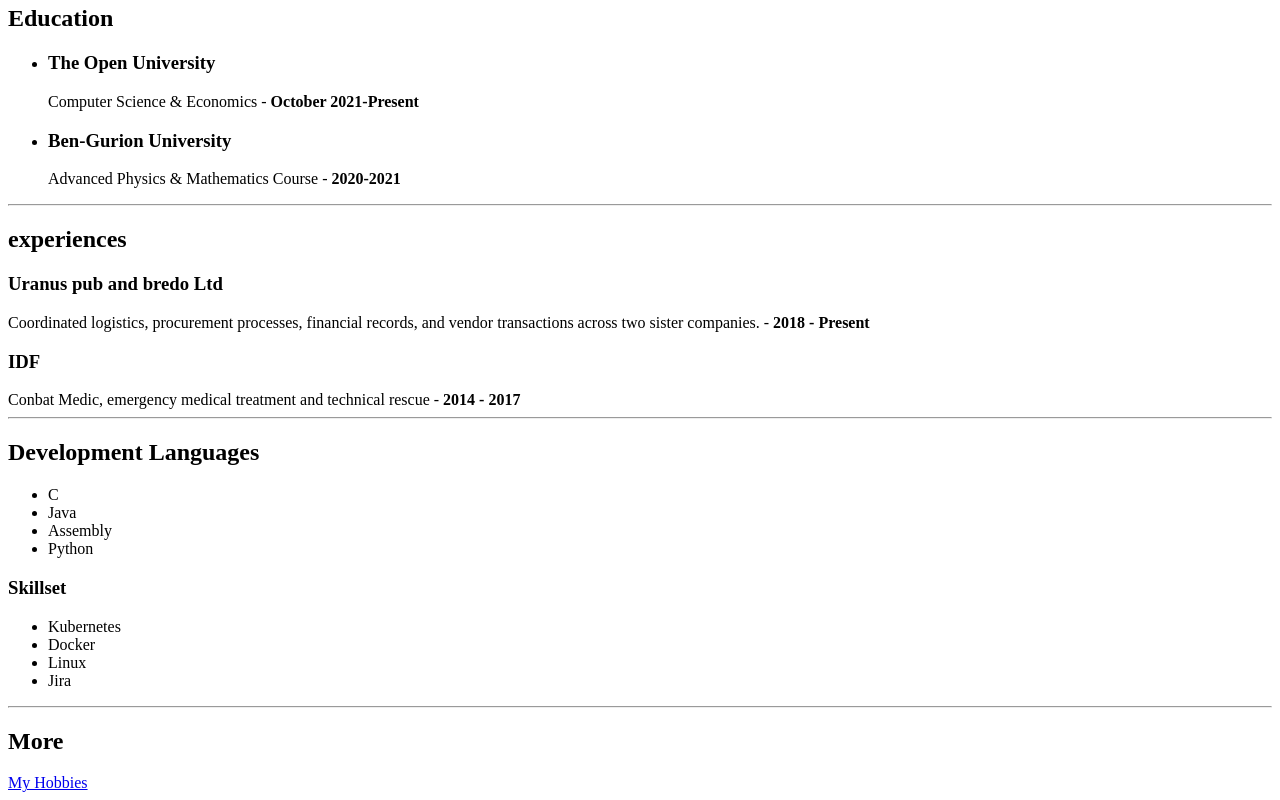
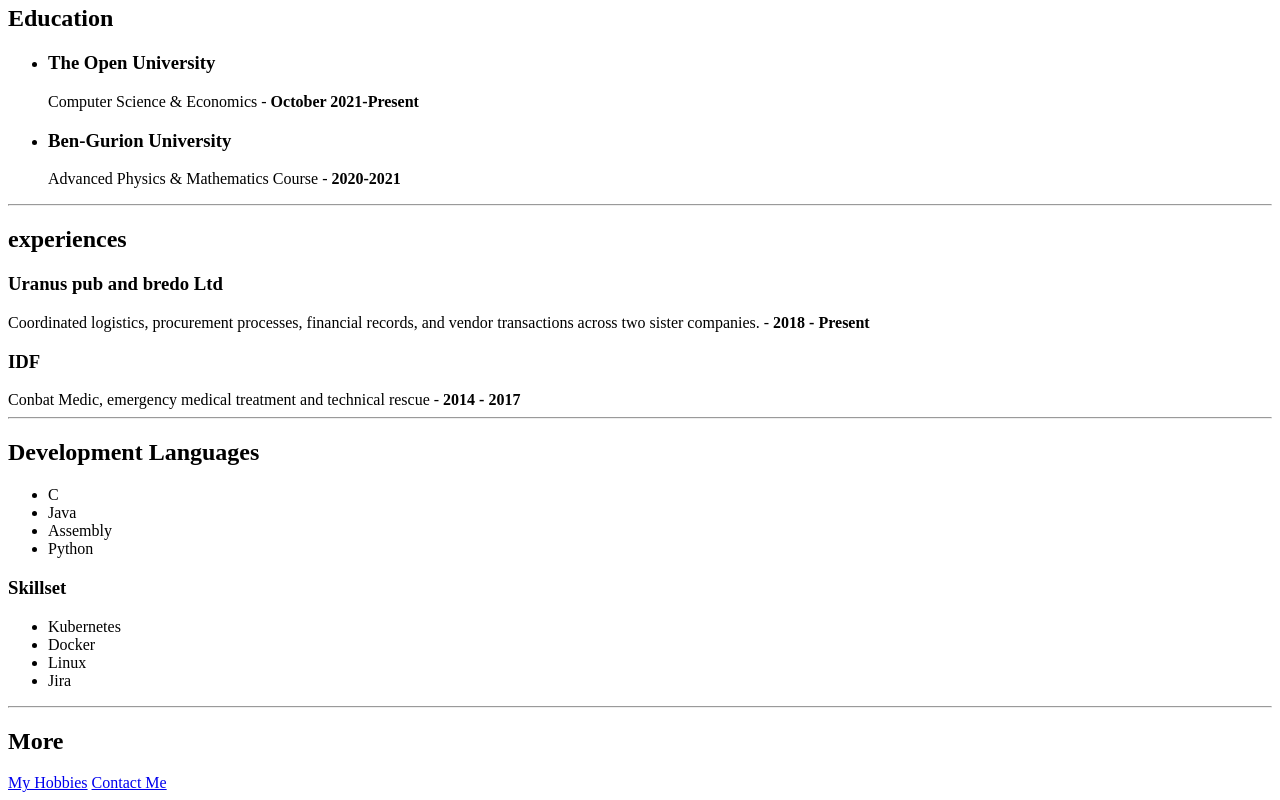
Before and after one commit to TonyGruyichich/VC, a plain HTML site: page index.html in a window 1280 px wide. Shown: the part 471-1271 px from the top of the page. Drawn offline with Linux system fonts and the light colour scheme.

Commit message:
Add files via upload

```diff
--- a/index.html
+++ b/index.html
@@ -50,6 +50,6 @@
     </ul>
     <hr>
     <h2>More</h2>
-    <a href="./myHobbies.html">My Hobbies</a>
+    <a href="./myHobbies.html">My Hobbies</a> <a href="./Contact.html">Contact Me</a>
 </body>
 </html>
```
